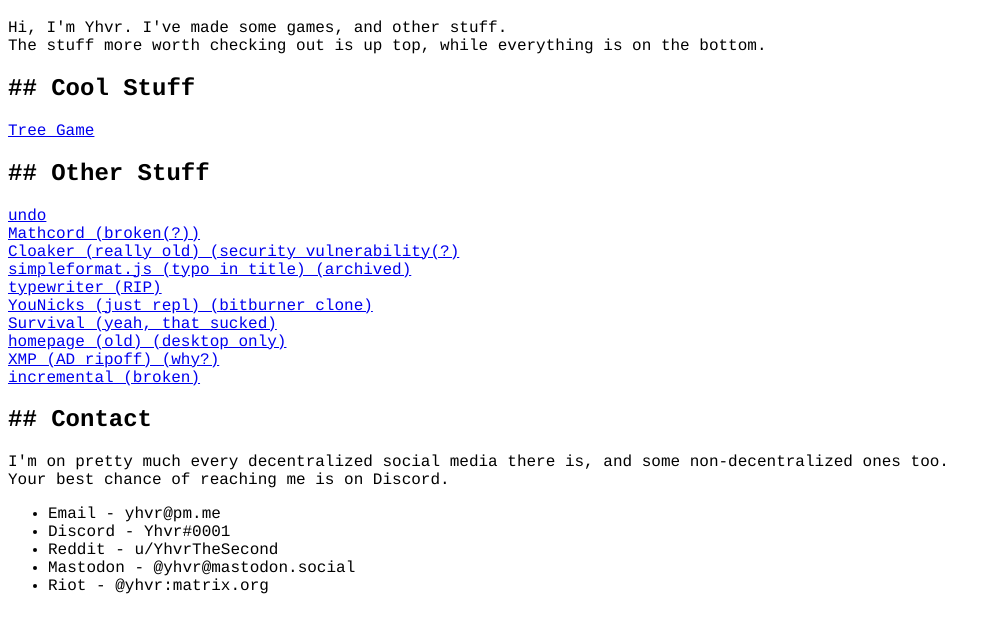
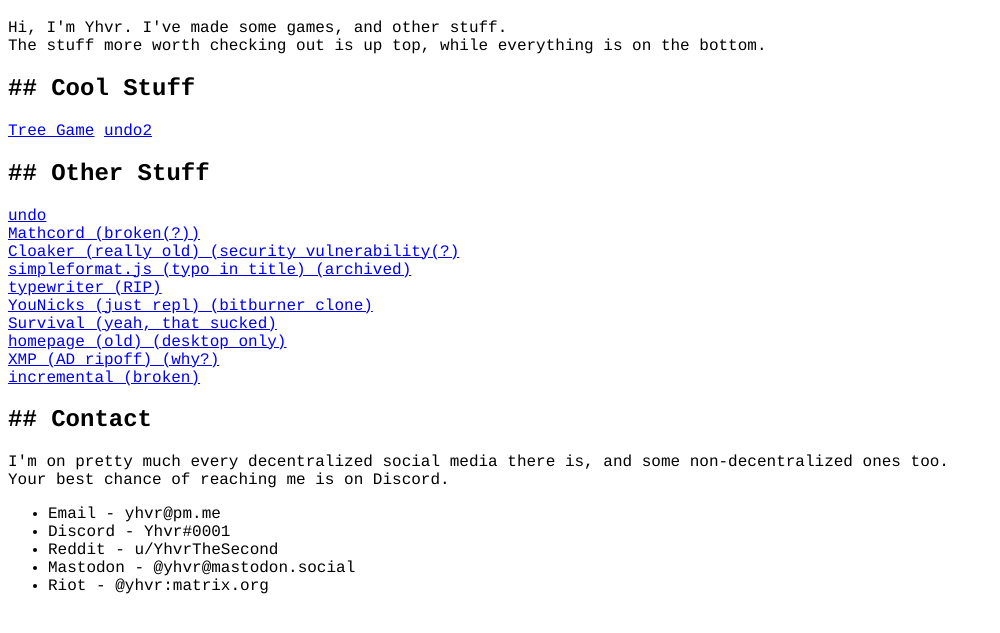
Before and after one commit to YhvrWasTaken/YhvrWasTaken.github.io, a plain HTML site: page index.html in a window 1280 px wide. Shown: the part 61-694 px from the top of the page, without its empty margins (0-1000 px from the left). Drawn offline with Linux system fonts and the light colour scheme.

Commit message:
add undo2

```diff
--- a/index.html
+++ b/index.html
@@ -15,6 +15,7 @@
     <p>Hi, I'm Yhvr. I've made some games, and other stuff.<br> The stuff more worth checking out is up top, while everything is on the bottom.</p>
     <h2>## Cool Stuff</h2>
     <a href="https://yhvrwastaken.github.io/tree-game/">Tree Game</a>
+    <a href="https://undo2.glitch.me/">undo2</a>
     <h2>## Other Stuff</h2>
     <a href="https://github.com/YhvrWasTaken/undobot">undo</a><br>
     <a href="https://github.com/YhvrWasTaken/Mathcord">Mathcord (broken(?))</a><br>
```
